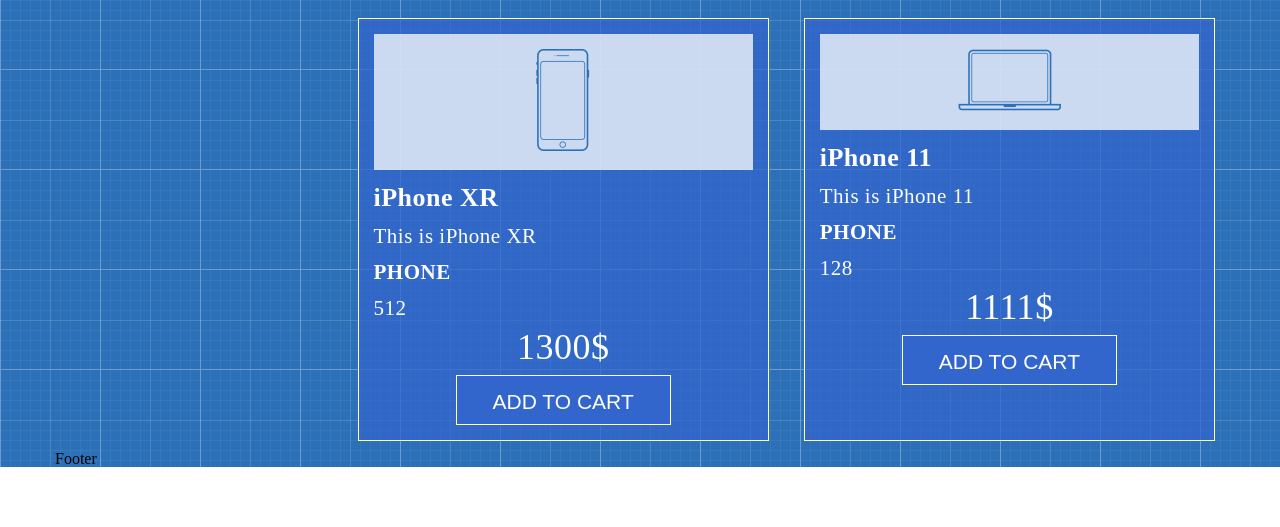
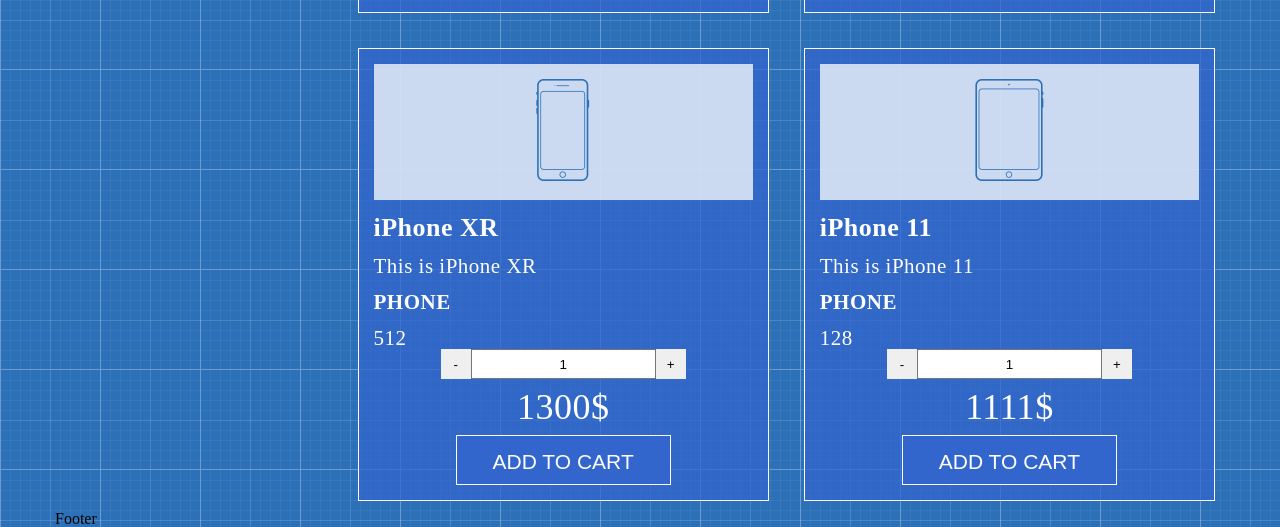
Before and after one commit to DenysNefodov/shop-project-react, a React app in the folder testrexit/: page / in a window 1280 px wide. Shown: the part 631-1158 px from the top of the page. Before the commit the page ends 1098 px from the top, so only its background shows below. Built offline with nearby package versions, Linux system fonts and the light colour scheme.

Commit message:
add quantity scale product

```diff
--- a/testrexit/src/App/Main/Products/ProductListItem.css
+++ b/testrexit/src/App/Main/Products/ProductListItem.css
@@ -50,3 +50,25 @@
     margin-bottom: 15px;
     text-align: center;
 }
+
+.product-quantity {
+    text-align: center;
+}
+
+.product-quantity input {
+    height: 30px;
+    text-align: center;
+}
+
+.product-quantity button {
+    height: 30px;
+    width: 30px;
+    border: none;
+    outline: none;
+}
+
+.product-quantity button:hover {
+    background-color: #cfc;
+    color: olivedrab;
+    cursor: pointer;
+}
--- a/testrexit/src/App/Main/Products/ProductListItem.js
+++ b/testrexit/src/App/Main/Products/ProductListItem.js
@@ -19,6 +19,11 @@
             <div className="product-description">{description}</div>
             <div className="product-features">{type}</div>
             <div className="product-capacity">{capacity}</div>
+            <div className="product-quantity">
+                <button>-</button>
+                <input type="text" value="1" readOnly/>
+                <button>+</button>
+            </div>
             <div className="product-price">{price}$</div>
             <button className="btn-add-to-cart">Add to cart</button>
         </div>
--- a/testrexit/src/App/Main/Products/products.js
+++ b/testrexit/src/App/Main/Products/products.js
@@ -33,7 +33,7 @@
         type:"phone",
         capacity:128,
         price:1111,
-        // image:"/images/iPad.png"
+        image:"/images/iPad.png"
     },
 ]
 
```
